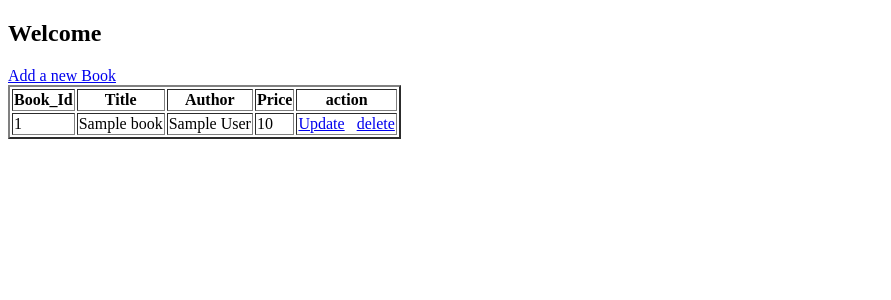
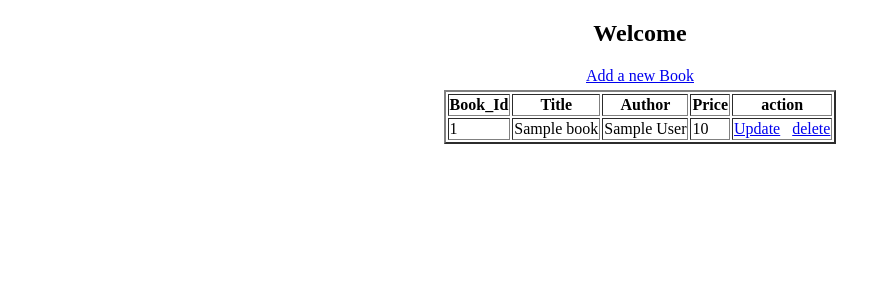
Before and after one commit to saurabhjs2001/Book_curd_project, a Django app: page / in a window 1280 px wide. Shown: the top 300 px of the page, without its empty margins (0-891 px from the left). Run offline with Django 5.2, Linux system fonts and the light colour scheme; tables that the repository leaves empty hold one stand-in row (values such as "Sample post").

Commit message:
Update index.html

```diff
--- a/book_curd_project/templates/index.html
+++ b/book_curd_project/templates/index.html
@@ -4,8 +4,14 @@
     <meta charset="UTF-8">
     <meta name="viewport" content="width=device-width, initial-scale=1.0">
     <title>Document</title>
+    <style>
+        table{
+            margin-top:5px ;
+        }
+    </style>
 </head>
 <body>
+    <center>
     <h2>Welcome</h2>
     <a href="/addbook">Add a new Book</a>
     <table border="2">
@@ -29,5 +35,6 @@
         </tr>
         {% endfor %}
     </table>
+    </center>
 </body>
 </html>
```
